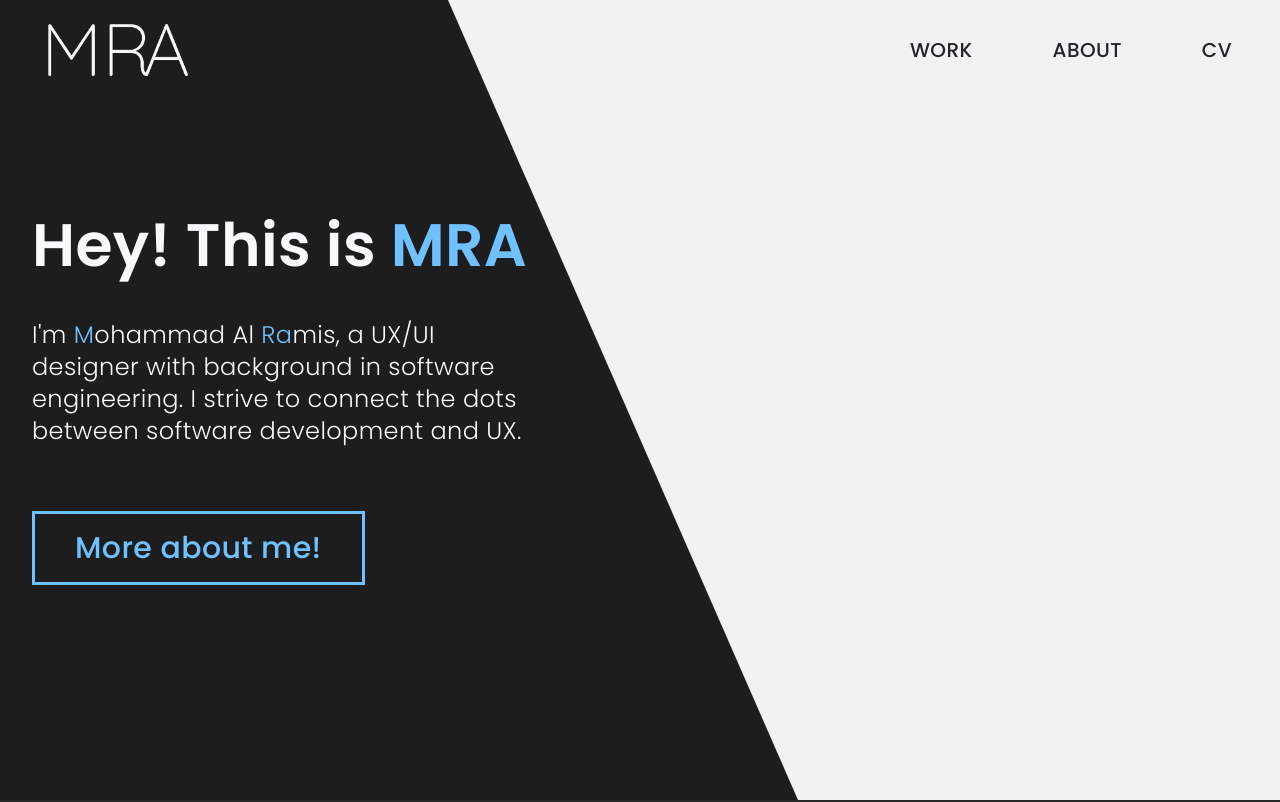
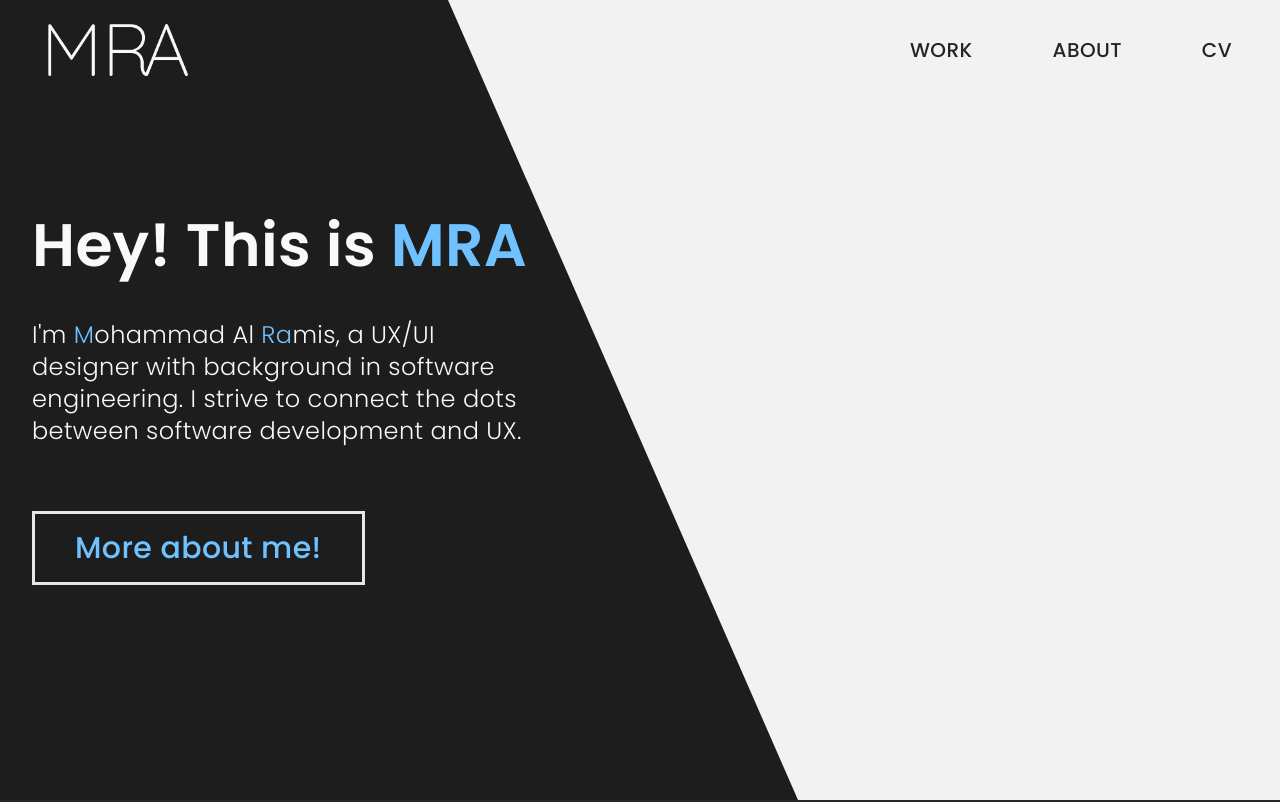
Before and after one commit to MohammadRRamis/portfolio, a Next.js app: page / in a window 1280 px wide. Shown: the top 802 px of the page. Built offline with nearby package versions, Linux system fonts and the light colour scheme.

Commit message:
Added unoptimized images in next config.js. Changed the hover effects on project components

```diff
--- a/components/Button.jsx
+++ b/components/Button.jsx
@@ -1,8 +1,10 @@
 import React from 'react';
 
-const Button = ({ text }) => {
+const Button = ({ text, mainColor, hoverColor }) => {
   return (
-    <button className='text-3xl font-medium text-[#6FC2FF] box-border flex flex-row justify-center items-center px-10 py-4 gap-2.5 border-[3px] border-solid border-[#6FC2FF] hover:bg-[#6FC2FF] hover:text-[#F8F9FA] transition-all duration-300'>
+    <button
+      className={`text-3xl font-medium text-${mainColor} box-border flex flex-row justify-center items-center px-10 py-4 gap-2.5 border-[3px] border-solid border-${mainColor} hover:bg-${mainColor} hover:text-${hoverColor} transition-all duration-300`}
+    >
       {text}
     </button>
   );
--- a/components/Main.jsx
+++ b/components/Main.jsx
@@ -37,7 +37,7 @@ const Main = () => {
         </p>
         {/* CTA Button */}
         <Scroll className='lg:block hidden' to='about' spy={true} smooth={true}>
-          <Button text={'More about me!'} />
+          <Button text={'More about me!'} mainColor='blue' hoverColor='white' />
         </Scroll>
       </div>
 
--- a/components/ProjectDesktop.jsx
+++ b/components/ProjectDesktop.jsx
@@ -16,11 +16,11 @@ const ProjectDesktop = ({
   return (
     <a target='_blank' href={link} rel='noopener noreferrer'>
       <div
-        className={`flex relative ${backgroundColor} text-tBlack lg:w-[840px] w-full lg:h-[336px] h-[180px] lg:pr-8 cursor-pointer hover:bg-black group transition-all duration-500`}
+        className={`flex relative ${backgroundColor} text-tBlack lg:w-[840px] w-full lg:h-[336px] h-[180px] lg:pr-8 cursor-pointer hover:bg-white group transition-all duration-500`}
       >
         <div className='absolute top-0 left-0 w-full h-full hidden group-hover:block'>
           <div className='flex items-center justify-center w-full h-full'>
-            <Button text={'VIEW CASE STUDY'} />
+            <Button text={'VIEW CASE STUDY'} mainColor='black' hoverColor='white' />
           </div>
         </div>
 
--- a/components/ProjectMobile.jsx
+++ b/components/ProjectMobile.jsx
@@ -16,11 +16,15 @@ const ProjectMobile = ({
   return (
     <a target='_blank' href={link} rel='noopener noreferrer'>
       <div
-        className={`flex relative ${backgroundColor} text-tBlack lg:w-[840px] w-full lg:h-[336px] h-[180px] pt-2 px-8 cursor-pointer transition-all duration-500 hover:bg-black group`}
+        className={`flex relative ${backgroundColor} text-tBlack lg:w-[840px] w-full lg:h-[336px] h-[180px] pt-2 px-8 cursor-pointer transition-all duration-500 hover:bg-white group`}
       >
         <div className='absolute top-0 left-0 w-full h-full hidden group-hover:block'>
           <div className='flex items-center justify-center w-full h-full'>
-            <Button text={'VIEW CASE STUDY'} />
+            <Button
+              text={'VIEW CASE STUDY'}
+              mainColor='black'
+              hoverColor='white'
+            />
           </div>
         </div>
         <div className='flex group-hover:hidden'>
@@ -36,9 +40,7 @@ const ProjectMobile = ({
           </div>
 
           <div className='flex flex-col lg:py-8 lg:space-y-4 py-4 space-y-1'>
-            <h2 className='lg:text-3xl text-[16px] leading-normal'>
-              {title}
-            </h2>
+            <h2 className='lg:text-3xl text-[16px] leading-normal'>{title}</h2>
             <p className='lg:text-xl text-[9.2px] leading-normal'>
               {description}
             </p>
--- /dev/null
+++ b/next.config.js
@@ -0,0 +1,5 @@
+module.exports = {
+  images: {
+    unoptimized: true,
+  },
+};
--- a/pages/api/hello.js
+++ /dev/null
@@ -1,5 +0,0 @@
-// Next.js API route support: https://nextjs.org/docs/api-routes/introduction
-
-export default function handler(req, res) {
-  res.status(200).json({ name: 'John Doe' })
-}
```
